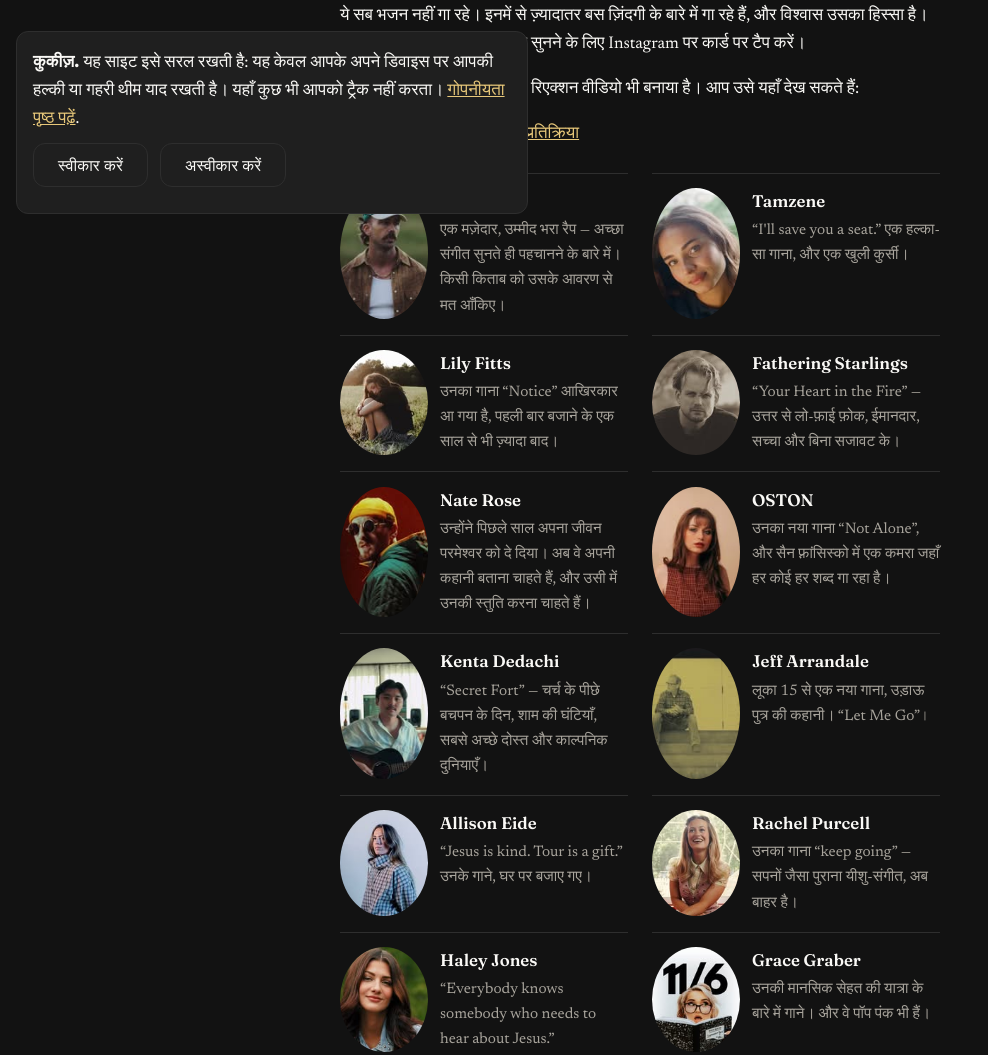
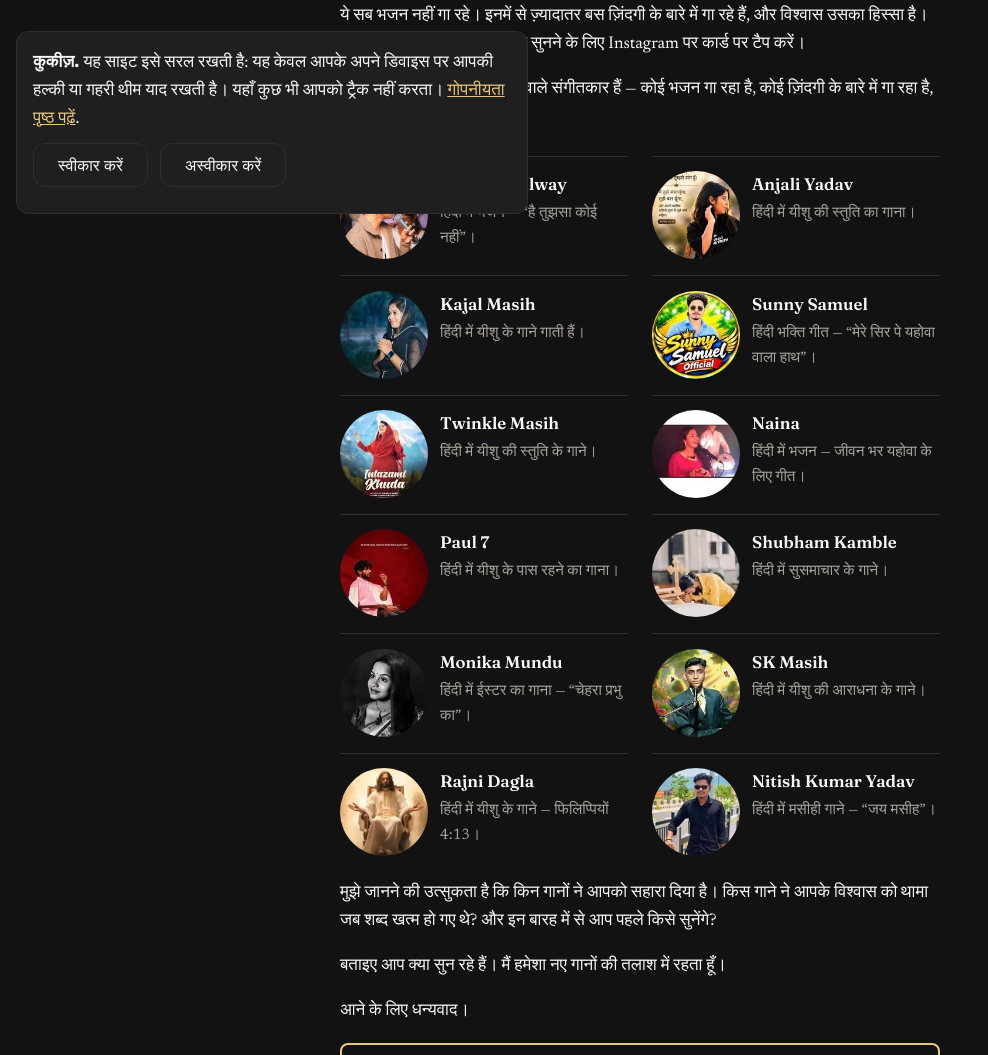
Before and after one commit to streamjonathan/jonathanmccallum-hi, an Eleventy site: page content/posts/2026-11-23-music-and-faith.md in a window 1280 px wide. Shown: the part 570-1625 px from the top of the page, without its empty margins (0-988 px from the left). Built offline with nearby package versions, Linux system fonts and the light colour scheme; Eleventy itself is replaced by a stand-in of ours; files that its build step writes are made by us from their sources.

Commit message:
Music and Faith: Hindi musicians replace English artists [hi]

```diff
--- a/content/posts/2026-11-23-music-and-faith.md
+++ b/content/posts/2026-11-23-music-and-faith.md
@@ -3,7 +3,7 @@ title: "संगीत और विश्वास"
 date: 2026-11-23
 slug: music-and-faith
 draft: false
-shareImage: /images/music-faith/sonreal.jpg
+shareImage: /images/music-faith/kennethsilway.jpg
 ---
 
 मैं Instagram पर संगीतकारों को सुनने में बहुत समय बिताता हूँ। ये कुछ ऐसे हैं जिन्हें मैं इन दिनों सुन रहा हूँ।
@@ -14,70 +14,68 @@ shareImage: /images/music-faith/sonreal.jpg
 
 ये सब भजन नहीं गा रहे। इनमें से ज़्यादातर बस ज़िंदगी के बारे में गा रहे हैं, और विश्वास उसका हिस्सा है। मुझे यही बात इनमें पसंद है। गाना सुनने के लिए Instagram पर कार्ड पर टैप करें।
 
-मैंने SonReal के नए गाने पर एक रिएक्शन वीडियो भी बनाया है। आप उसे यहाँ देख सकते हैं:
-
-[SonReal के नए वीडियो पर मेरी प्रतिक्रिया](https://www.youtube.com/shorts/wePjZMr6beE)
+ये गाने हिंदी में हैं। ये हिंदी में गाने वाले संगीतकार हैं — कोई भजन गा रहा है, कोई ज़िंदगी के बारे में गा रहा है, और विश्वास उसका हिस्सा है।
 
 <div class="ig-grid">
-<a class="ig-card" href="https://www.instagram.com/reel/DgBgmKwB84s/" target="_blank" rel="noopener">
-<img class="ig-card__img" src="/images/music-faith/sonreal.jpg" alt="SonReal" loading="lazy" width="150" height="150">
-<span class="ig-card__text"><span class="ig-card__name">SonReal</span>
-<span class="ig-card__note">एक मज़ेदार, उम्मीद भरा रैप — अच्छा संगीत सुनते ही पहचानने के बारे में। किसी किताब को उसके आवरण से मत आँकिए।</span></span>
+<a class="ig-card" href="https://www.instagram.com/reel/Dac_1RZq_KB/" target="_blank" rel="noopener">
+<img class="ig-card__img" src="/images/music-faith/kennethsilway.jpg" alt="Kenneth Silway" loading="lazy" width="150" height="150">
+<span class="ig-card__text"><span class="ig-card__name">Kenneth Silway</span>
+<span class="ig-card__note">हिंदी में भजन — “है तुझसा कोई नहीं”।</span></span>
 </a>
-<a class="ig-card" href="https://www.instagram.com/reel/DgDnpYFAUjr/" target="_blank" rel="noopener">
-<img class="ig-card__img" src="/images/music-faith/tamzene.jpg" alt="Tamzene" loading="lazy" width="150" height="150">
-<span class="ig-card__text"><span class="ig-card__name">Tamzene</span>
-<span class="ig-card__note">“I'll save you a seat.” एक हल्का-सा गाना, और एक खुली कुर्सी।</span></span>
+<a class="ig-card" href="https://www.instagram.com/reel/DVdjPd2k_VU/" target="_blank" rel="noopener">
+<img class="ig-card__img" src="/images/music-faith/anjali_yadav_masih.jpg" alt="Anjali Yadav" loading="lazy" width="150" height="150">
+<span class="ig-card__text"><span class="ig-card__name">Anjali Yadav</span>
+<span class="ig-card__note">हिंदी में यीशु की स्तुति का गाना।</span></span>
 </a>
-<a class="ig-card" href="https://www.instagram.com/reel/Df5X6L3K-3W/" target="_blank" rel="noopener">
-<img class="ig-card__img" src="/images/music-faith/lilyfittsmusic.jpg" alt="Lily Fitts" loading="lazy" width="150" height="150">
-<span class="ig-card__text"><span class="ig-card__name">Lily Fitts</span>
-<span class="ig-card__note">उनका गाना “Notice” आखिरकार आ गया है, पहली बार बजाने के एक साल से भी ज़्यादा बाद।</span></span>
+<a class="ig-card" href="https://www.instagram.com/reel/DUdTQS8DO79/" target="_blank" rel="noopener">
+<img class="ig-card__img" src="/images/music-faith/worshipper_kajal_masih.jpg" alt="Kajal Masih" loading="lazy" width="150" height="150">
+<span class="ig-card__text"><span class="ig-card__name">Kajal Masih</span>
+<span class="ig-card__note">हिंदी में यीशु के गाने गाती हैं।</span></span>
 </a>
-<a class="ig-card" href="https://www.instagram.com/reel/DgE-ybeI6ko/" target="_blank" rel="noopener">
-<img class="ig-card__img" src="/images/music-faith/fatheringstarlings.jpg" alt="Fathering Starlings" loading="lazy" width="150" height="150">
-<span class="ig-card__text"><span class="ig-card__name">Fathering Starlings</span>
-<span class="ig-card__note">“Your Heart in the Fire” — उत्तर से लो-फ़ाई फ़ोक, ईमानदार, सच्चा और बिना सजावट के।</span></span>
+<a class="ig-card" href="https://www.instagram.com/reel/DUXVLW_gVz9/" target="_blank" rel="noopener">
+<img class="ig-card__img" src="/images/music-faith/singer_sunny_samuel.jpg" alt="Sunny Samuel" loading="lazy" width="150" height="150">
+<span class="ig-card__text"><span class="ig-card__name">Sunny Samuel</span>
+<span class="ig-card__note">हिंदी भक्ति गीत — “मेरे सिर पे यहोवा वाला हाथ”।</span></span>
 </a>
-<a class="ig-card" href="https://www.instagram.com/reel/DfkSMZhpium/" target="_blank" rel="noopener">
-<img class="ig-card__img" src="/images/music-faith/naterosemusic.jpg" alt="Nate Rose" loading="lazy" width="150" height="150">
-<span class="ig-card__text"><span class="ig-card__name">Nate Rose</span>
-<span class="ig-card__note">उन्होंने पिछले साल अपना जीवन परमेश्वर को दे दिया। अब वे अपनी कहानी बताना चाहते हैं, और उसी में उनकी स्तुति करना चाहते हैं।</span></span>
+<a class="ig-card" href="https://www.instagram.com/reel/DDRq_-wpNPq/" target="_blank" rel="noopener">
+<img class="ig-card__img" src="/images/music-faith/twinkle_masih909.jpg" alt="Twinkle Masih" loading="lazy" width="150" height="150">
+<span class="ig-card__text"><span class="ig-card__name">Twinkle Masih</span>
+<span class="ig-card__note">हिंदी में यीशु की स्तुति के गाने।</span></span>
 </a>
-<a class="ig-card" href="https://www.instagram.com/p/DgBMyeNkkyO/" target="_blank" rel="noopener">
-<img class="ig-card__img" src="/images/music-faith/ostonmusic.jpg" alt="OSTON" loading="lazy" width="150" height="150">
-<span class="ig-card__text"><span class="ig-card__name">OSTON</span>
-<span class="ig-card__note">उनका नया गाना “Not Alone”, और सैन फ़्रांसिस्को में एक कमरा जहाँ हर कोई हर शब्द गा रहा है।</span></span>
+<a class="ig-card" href="https://www.instagram.com/reel/DTFCqR6khY6/" target="_blank" rel="noopener">
+<img class="ig-card__img" src="/images/music-faith/howworshiper_naina.jpg" alt="Naina" loading="lazy" width="150" height="150">
+<span class="ig-card__text"><span class="ig-card__name">Naina</span>
+<span class="ig-card__note">हिंदी में भजन — जीवन भर यहोवा के लिए गीत।</span></span>
 </a>
-<a class="ig-card" href="https://www.instagram.com/reel/Df1qtokoyBh/" target="_blank" rel="noopener">
-<img class="ig-card__img" src="/images/music-faith/kenta_dedachi.jpg" alt="Kenta Dedachi" loading="lazy" width="150" height="150">
-<span class="ig-card__text"><span class="ig-card__name">Kenta Dedachi</span>
-<span class="ig-card__note">“Secret Fort” — चर्च के पीछे बचपन के दिन, शाम की घंटियाँ, सबसे अच्छे दोस्त और काल्पनिक दुनियाएँ।</span></span>
+<a class="ig-card" href="https://www.instagram.com/reel/DSh_xtSiYg5/" target="_blank" rel="noopener">
+<img class="ig-card__img" src="/images/music-faith/paul7even.jpg" alt="Paul 7" loading="lazy" width="150" height="150">
+<span class="ig-card__text"><span class="ig-card__name">Paul 7</span>
+<span class="ig-card__note">हिंदी में यीशु के पास रहने का गाना।</span></span>
 </a>
-<a class="ig-card" href="https://www.instagram.com/reel/DfCRnSiPXa5/" target="_blank" rel="noopener">
-<img class="ig-card__img" src="/images/music-faith/jeffarrandale.jpg" alt="Jeff Arrandale" loading="lazy" width="150" height="150">
-<span class="ig-card__text"><span class="ig-card__name">Jeff Arrandale</span>
-<span class="ig-card__note">लूका 15 से एक नया गाना, उड़ाऊ पुत्र की कहानी। “Let Me Go”।</span></span>
+<a class="ig-card" href="https://www.instagram.com/reel/DKyWQxZoSYo/" target="_blank" rel="noopener">
+<img class="ig-card__img" src="/images/music-faith/shubham_kamble_official_.jpg" alt="Shubham Kamble" loading="lazy" width="150" height="150">
+<span class="ig-card__text"><span class="ig-card__name">Shubham Kamble</span>
+<span class="ig-card__note">हिंदी में सुसमाचार के गाने।</span></span>
 </a>
-<a class="ig-card" href="https://www.instagram.com/reel/Df71X0lzZsN/" target="_blank" rel="noopener">
-<img class="ig-card__img" src="/images/music-faith/allison_eide.jpg" alt="Allison Eide" loading="lazy" width="150" height="150">
-<span class="ig-card__text"><span class="ig-card__name">Allison Eide</span>
-<span class="ig-card__note">“Jesus is kind. Tour is a gift.” उनके गाने, घर पर बजाए गए।</span></span>
+<a class="ig-card" href="https://www.instagram.com/reel/DVoTB2uCffs/" target="_blank" rel="noopener">
+<img class="ig-card__img" src="/images/music-faith/monika_mundu.jpg" alt="Monika Mundu" loading="lazy" width="150" height="150">
+<span class="ig-card__text"><span class="ig-card__name">Monika Mundu</span>
+<span class="ig-card__note">हिंदी में ईस्टर का गाना — “चेहरा प्रभु का”।</span></span>
 </a>
-<a class="ig-card" href="https://www.instagram.com/reel/DgD31mXBDcn/" target="_blank" rel="noopener">
-<img class="ig-card__img" src="/images/music-faith/rachelpurcellmusic.jpg" alt="Rachel Purcell" loading="lazy" width="150" height="150">
-<span class="ig-card__text"><span class="ig-card__name">Rachel Purcell</span>
-<span class="ig-card__note">उनका गाना “keep going” — सपनों जैसा पुराना यीशु-संगीत, अब बाहर है।</span></span>
+<a class="ig-card" href="https://www.instagram.com/reel/DdUCe0BhV-F/" target="_blank" rel="noopener">
+<img class="ig-card__img" src="/images/music-faith/skmasihworship.jpg" alt="SK Masih" loading="lazy" width="150" height="150">
+<span class="ig-card__text"><span class="ig-card__name">SK Masih</span>
+<span class="ig-card__note">हिंदी में यीशु की आराधना के गाने।</span></span>
 </a>
-<a class="ig-card" href="https://www.instagram.com/reel/Df9vziqCJtC/" target="_blank" rel="noopener">
-<img class="ig-card__img" src="/images/music-faith/haleyjonesofficial.jpg" alt="Haley Jones" loading="lazy" width="150" height="150">
-<span class="ig-card__text"><span class="ig-card__name">Haley Jones</span>
-<span class="ig-card__note">“Everybody knows somebody who needs to hear about Jesus.”</span></span>
+<a class="ig-card" href="https://www.instagram.com/reel/DZIjpllSOaz/" target="_blank" rel="noopener">
+<img class="ig-card__img" src="/images/music-faith/rozi_christ25.jpg" alt="Rajni Dagla" loading="lazy" width="150" height="150">
+<span class="ig-card__text"><span class="ig-card__name">Rajni Dagla</span>
+<span class="ig-card__note">हिंदी में यीशु के गाने — फिलिप्पियों 4:13।</span></span>
 </a>
-<a class="ig-card" href="https://www.instagram.com/reel/DgAmATaizM0/" target="_blank" rel="noopener">
-<img class="ig-card__img" src="/images/music-faith/gracegrabermusic.jpg" alt="Grace Graber" loading="lazy" width="150" height="150">
-<span class="ig-card__text"><span class="ig-card__name">Grace Graber</span>
-<span class="ig-card__note">उनकी मानसिक सेहत की यात्रा के बारे में गाने। और वे पॉप पंक भी हैं।</span></span>
+<a class="ig-card" href="https://www.instagram.com/reel/Df7Dq9TsgnA/" target="_blank" rel="noopener">
+<img class="ig-card__img" src="/images/music-faith/singer_nitish_halchal_masih_.jpg" alt="Nitish Kumar Yadav" loading="lazy" width="150" height="150">
+<span class="ig-card__text"><span class="ig-card__name">Nitish Kumar Yadav</span>
+<span class="ig-card__note">हिंदी में मसीही गाने — “जय मसीह”।</span></span>
 </a>
 </div>
 
```
Also changed, not shown: content/images/music-faith/anjali_yadav_masih.jpg (added), content/images/music-faith/howworshiper_naina.jpg (added), content/images/music-faith/kennethsilway.jpg (added), content/images/music-faith/monika_mundu.jpg (added), content/images/music-faith/paul7even.jpg (added), content/images/music-faith/rozi_christ25.jpg (added), content/images/music-faith/shubham_kamble_official_.jpg (added), content/images/music-faith/singer_nitish_halchal_masih_.jpg (added), content/images/music-faith/singer_sunny_samuel.jpg (added), content/images/music-faith/skmasihworship.jpg (added), content/images/music-faith/twinkle_masih909.jpg (added), content/images/music-faith/worshipper_kajal_masih.jpg (added).
